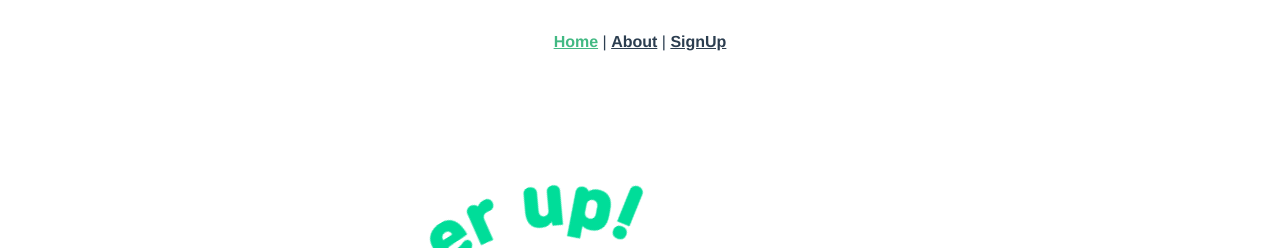
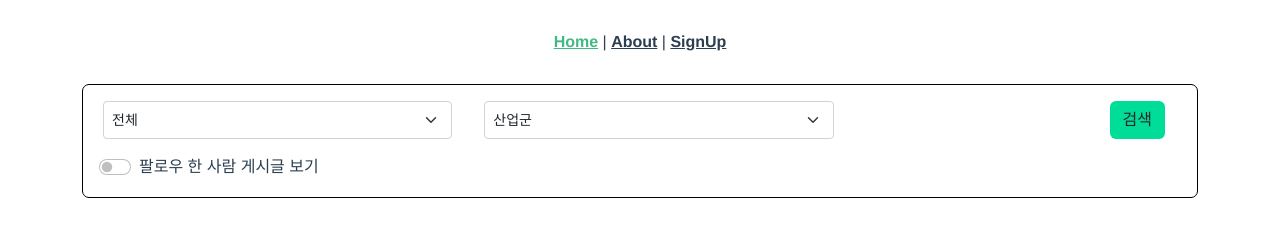
Before and after one commit to wonsyn/CheerUp, a Vue app in the folder frontend/: page / in a window 1280 px wide. Shown: the top 248 px of the page. Built offline with nearby package versions, Linux system fonts and the light colour scheme.

Commit message:
S07P12B104-220 메인 검색바 구현

```diff
--- a/frontend/src/views/HomeView.vue
+++ b/frontend/src/views/HomeView.vue
@@ -1,13 +1,39 @@
 <template>
   <div class="home">
-    <img alt="Vue logo" src="../assets/logo.png" />
-    <HelloWorld msg="Welcome to Your Vue.js App" />
-
-    <modal> </modal>
+    <div class="container">
+      <div style="border: 1px black solid; border-radius: 7px">
+        <div class="row p-3">
+          <select class="form-select form-select-sm col d-flex mx-3" aria-label=".form-select-sm example">
+            <option selected>전체</option>
+            <option value="1">뉴스</option>
+            <option value="2">정보글</option>
+          </select>
+          <select class="form-select form-select-sm col d-flex mx-3" aria-label=".form-select-sm example">
+            <option selected>산업군</option>
+            <option value="1">금융권</option>
+            <option value="2">게임</option>
+            <option value="3">IT 서비스</option>
+            <option value="4">보안</option>
+            <option value="5">솔루션 컨설팅</option>
+            <option value="6">모바일</option>
+          </select>
+          <div class="col text-end me-3">
+            <button type="button" class="btn" style="background-color: #00dd99">검색</button>
+          </div>
+          <div class="text-start pt-3 align-middle">
+            <div class="form-check form-switch">
+              <input class="form-check-input" type="checkbox" role="switch" id="flexSwitchCheckDefault" />
+              <label class="form-check-label" for="flexSwitchCheckDefault">팔로우 한 사람 게시글 보기</label>
+            </div>
+          </div>
+        </div>
+      </div>
+    </div>
   </div>
 </template>
 
 <script>
+// import
 export default {
   name: "HomeView",
   components: {},
```
